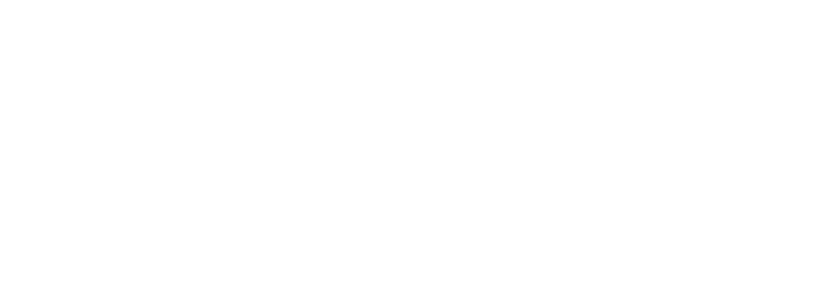
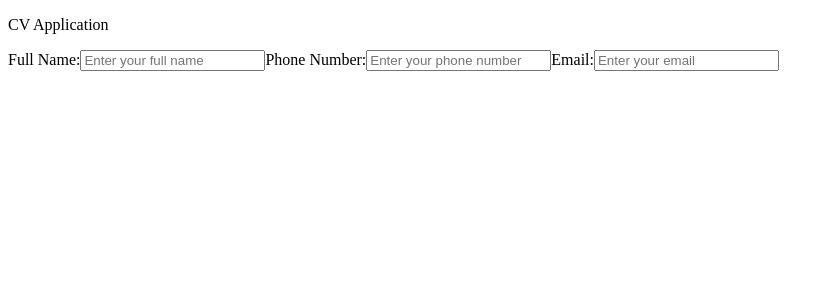
Before and after one commit to NateSGH/cv-project, a React (Create React App) app: page / in a window 1280 px wide. Shown: the top 300 px of the page, without its empty margins (0-834 px from the left). Built offline with nearby package versions, Linux system fonts and the light colour scheme; the HTML template or start-up script is replaced by a standard one.

Commit message:
Added GeneralInfo component and initial logic to App

```diff
--- a/src/App.js
+++ b/src/App.js
@@ -1,5 +1,46 @@
-function App() {
-  return <div className="App"></div>;
+import Header from './components/Header';
+import GeneralInfo from './components//GeneralInfo';
+import React from 'react';
+
+class App extends React.Component {
+  constructor(props) {
+    super(props);
+
+    this.state = {
+      fullName: '',
+      phoneNumber: '',
+      email: '',
+    };
+  }
+
+  handleInputChange = (event) => {
+    const target = event.target;
+    const value = target.value;
+    const name = target.name;
+
+    this.setState({
+      [name]: value,
+    });
+  };
+
+  render() {
+    return (
+      <div className="App">
+        <Header title="CV Application" />
+        <div className="main-content">
+          <form>
+            <GeneralInfo
+              fullName={this.state.fullName}
+              phoneNumber={this.state.phoneNumber}
+              email={this.state.email}
+              handleInputChange={this.handleInputChange}
+            />
+          </form>
+          <p>{this.state.fullName}</p>
+        </div>
+      </div>
+    );
+  }
 }
 
 export default App;
--- /dev/null
+++ b/src/components/GeneralInfo.js
@@ -0,0 +1,43 @@
+import React from 'react';
+
+function GeneralInfo(props) {
+  return (
+    <div className="general-info">
+      <label>
+        Full Name:
+        <input
+          name="fullName"
+          type="text"
+          value={props.fullName}
+          placeholder="Enter your full name"
+          onChange={props.handleInputChange.bind(this)}
+        />
+      </label>
+
+      <label>
+        Phone Number:
+        <input
+          name="phoneNumber"
+          type="tel"
+          value={props.phoneNumber}
+          pattern="[0-9]{3}-[0-9]{3}-[0-9]{4}"
+          placeholder="Enter your phone number"
+          onChange={props.handleInputChange.bind(this)}
+        />
+      </label>
+
+      <label>
+        Email:
+        <input
+          name="email"
+          type="email"
+          value={props.email}
+          placeholder="Enter your email"
+          onChange={props.handleInputChange.bind(this)}
+        />
+      </label>
+    </div>
+  );
+}
+
+export default GeneralInfo;
--- /dev/null
+++ b/src/components/Header.js
@@ -0,0 +1,11 @@
+import React from 'react';
+
+function Header(props) {
+  return (
+    <header>
+      <p>{props.title}</p>
+    </header>
+  );
+}
+
+export default Header;
```
